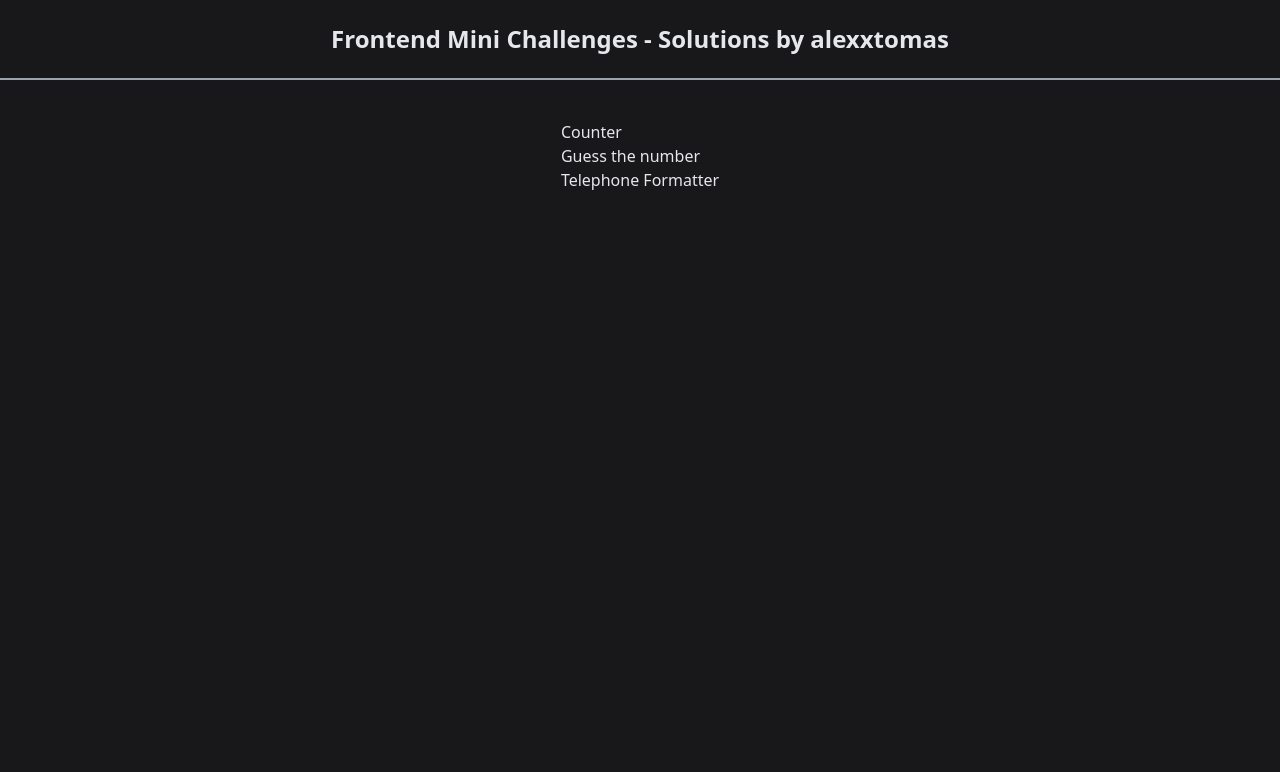
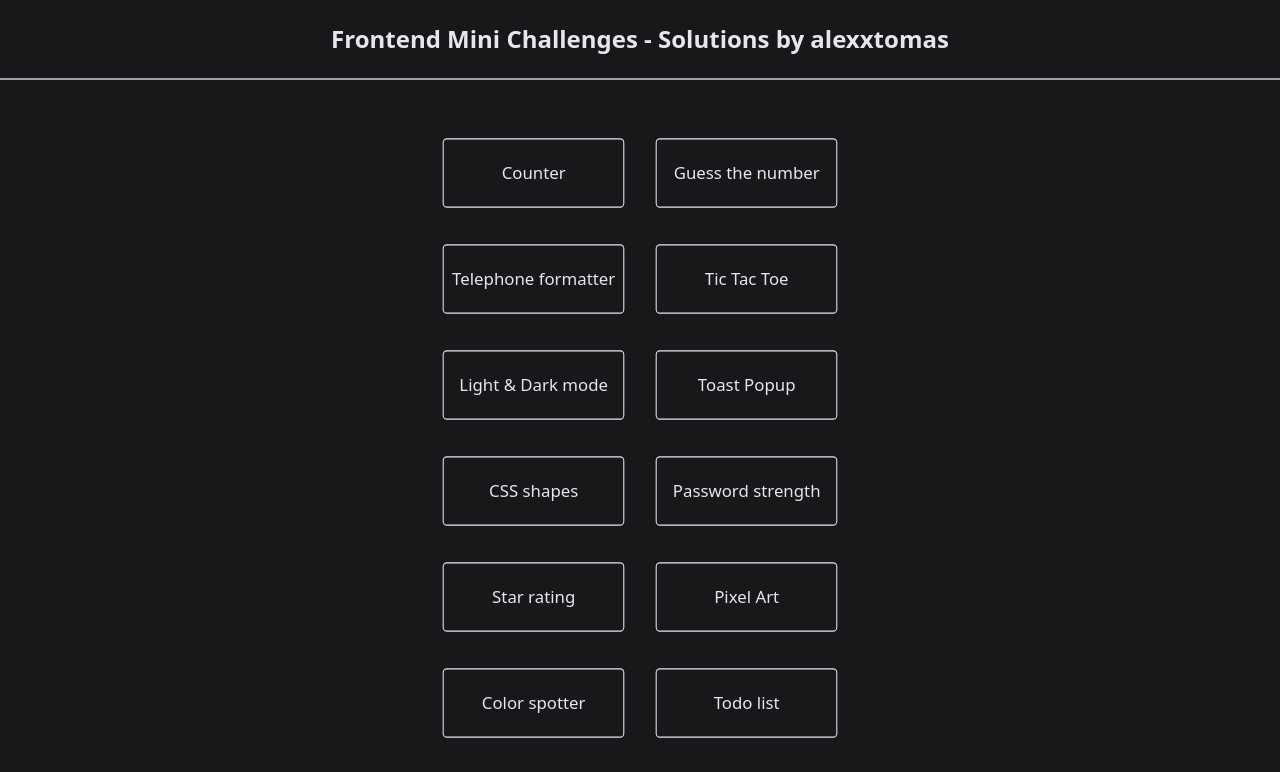
Before and after one commit to alexxtomas/Frontend-Mini-Challenges, a Next.js app: page / in a window 1280 px wide. Shown: the top 772 px of the page. Built offline with nearby package versions, Linux system fonts and the light colour scheme.

Commit message:
Add challenge cards

```diff
--- a/src/pages/index.js
+++ b/src/pages/index.js
@@ -1,21 +1,8 @@
 import Head from '@/components/Head'
 import HeaderLayout from '@/components/layouts/HeaderLayout'
 import MainLayout from '@/components/layouts/MainLayout'
+import { CHALLENGES } from '@/constants'
 import Link from 'next/link'
-const CHALLENGES = [
-  {
-    name: 'Counter',
-    path: './challenge/counter'
-  },
-  {
-    name: 'Guess the number',
-    path: './challenge/guess-the-number'
-  },
-  {
-    name: 'Telephone Formatter',
-    path: './challenge/telephone-formatter'
-  }
-]
 
 export default function Home() {
   return (
@@ -23,10 +10,13 @@ export default function Home() {
       <Head />
       <HeaderLayout>Frontend Mini Challenges - Solutions by alexxtomas</HeaderLayout>
       <MainLayout>
-        <ul>
+        <ul className='grid grid-cols-2 gap-10 my-5 '>
           {CHALLENGES.map(({ name, path }) => {
             return (
-              <li key={name}>
+              <li
+                key={name}
+                className='text-gray-200 flex items-center justify-center flex-col border py-8 px-2 rounded text-center cursor-pointer transition-colors h-14 w-30 hover:bg-green-400   hover:text-gray-800 hover:border-green-400 scale-105'
+              >
                 <Link href={path}>{name}</Link>
               </li>
             )
```
